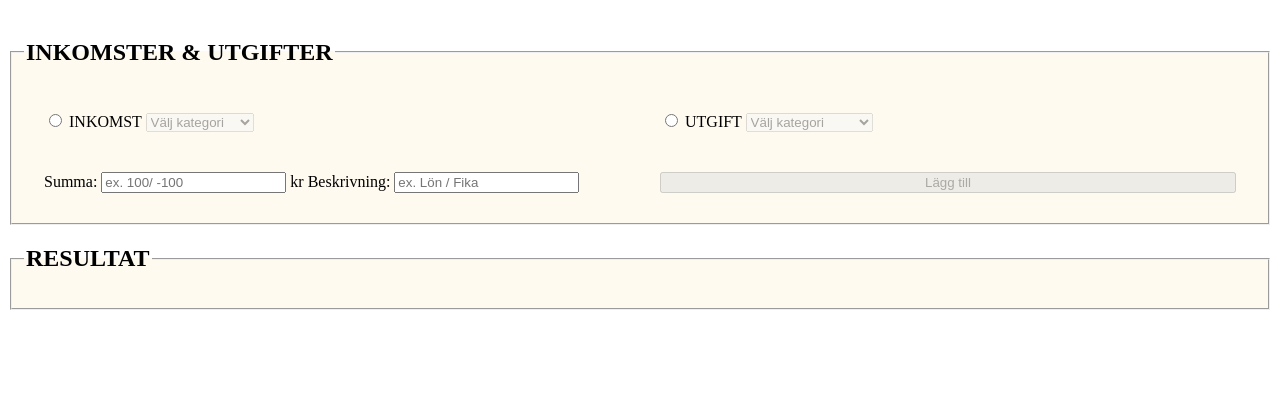
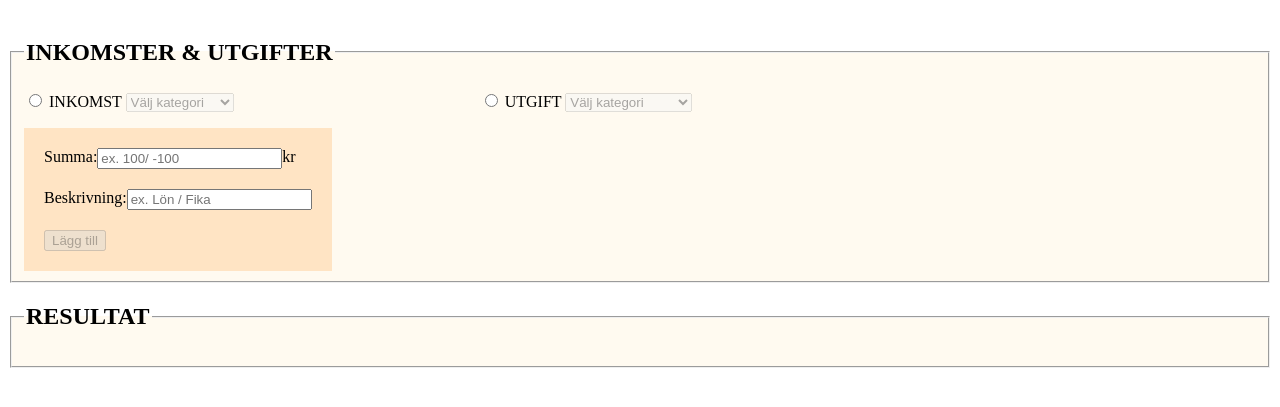
Before and after one commit to Medieinstitutet/fed25d-js-inl-2-budget-app-elenaholmberg, a website built with Vite: page index.html in a window 1280 px wide. Shown: the part 61-468 px from the top of the page. Built offline with nearby package versions, Linux system fonts and the light colour scheme.

Commit message:
🔒️  CSS

```diff
--- a/index.html
+++ b/index.html
@@ -49,13 +49,12 @@
           <!--här fyller användaren i summa-->
 
           <div class="inputContainer">
-          <label>
+            <label class="gridAmount">
             Summa:
-            <input type="number" id="amountInput" placeholder="ex. 100/ -100" />
-            kr
+              <input type="number" id="amountInput" placeholder="ex. 100/ -100" />  kr
             </label>
 
-          <label>
+            <label class="gridDesc">
             Beskrivning:
               <input
               type="text"
@@ -63,9 +62,10 @@
               placeholder="ex. Lön / Fika"
             />
             </label>
-        </div>
+
 
             <button type="button" id="addBtn" class="addBtn">Lägg till</button>
+          </div>
         </div>
       </fieldset>
 
--- a/src/style.css
+++ b/src/style.css
@@ -11,17 +11,7 @@
   color: red;
 }
 
-.pickIncome,
-.pickExpense {
-  padding: 20px;
-}
-
-.inputContainer {
-  padding: 20px;
-}
-
 .addBtn {
-  margin: 20px;
 }
 
 .firstFieldset,
@@ -31,5 +21,25 @@
 
 .gridBox {
   display: grid;
-  grid-template-columns: repeat(2, 1fr);
+  grid-template-columns: repeat(8, 1fr);
+  gap: 1rem;
 }
+
+.pickIncome {
+  grid-column: 1 / 3;
+}
+
+.pickExpense {
+  grid-column: 3 / 9;
+}
+
+.inputContainer {
+  padding: 20px;
+  background-color: bisque;
+}
+
+.gridAmount,
+.gridDesc {
+  display: flex;
+  padding-bottom: 20px;
+}
```
Lines whose indentation alone changed are shown as unchanged.
